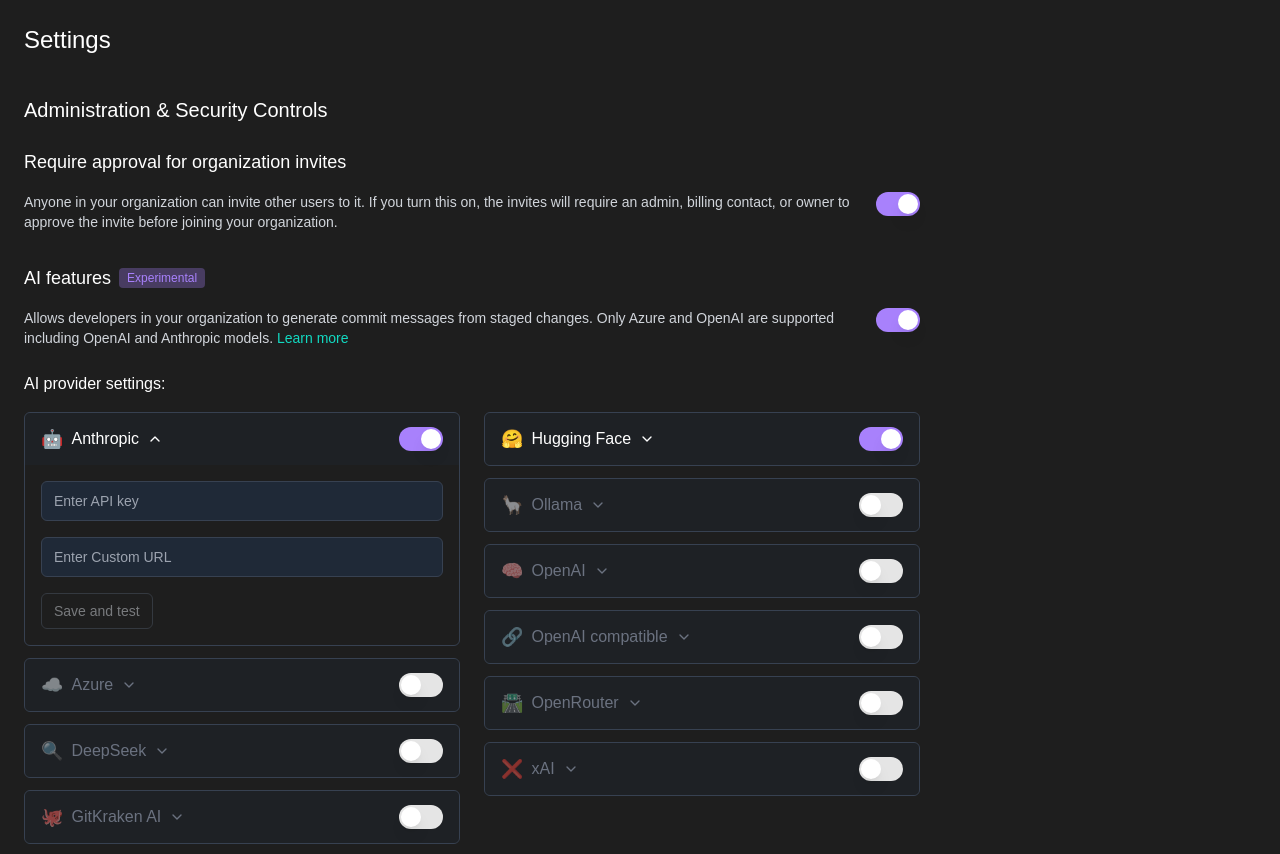
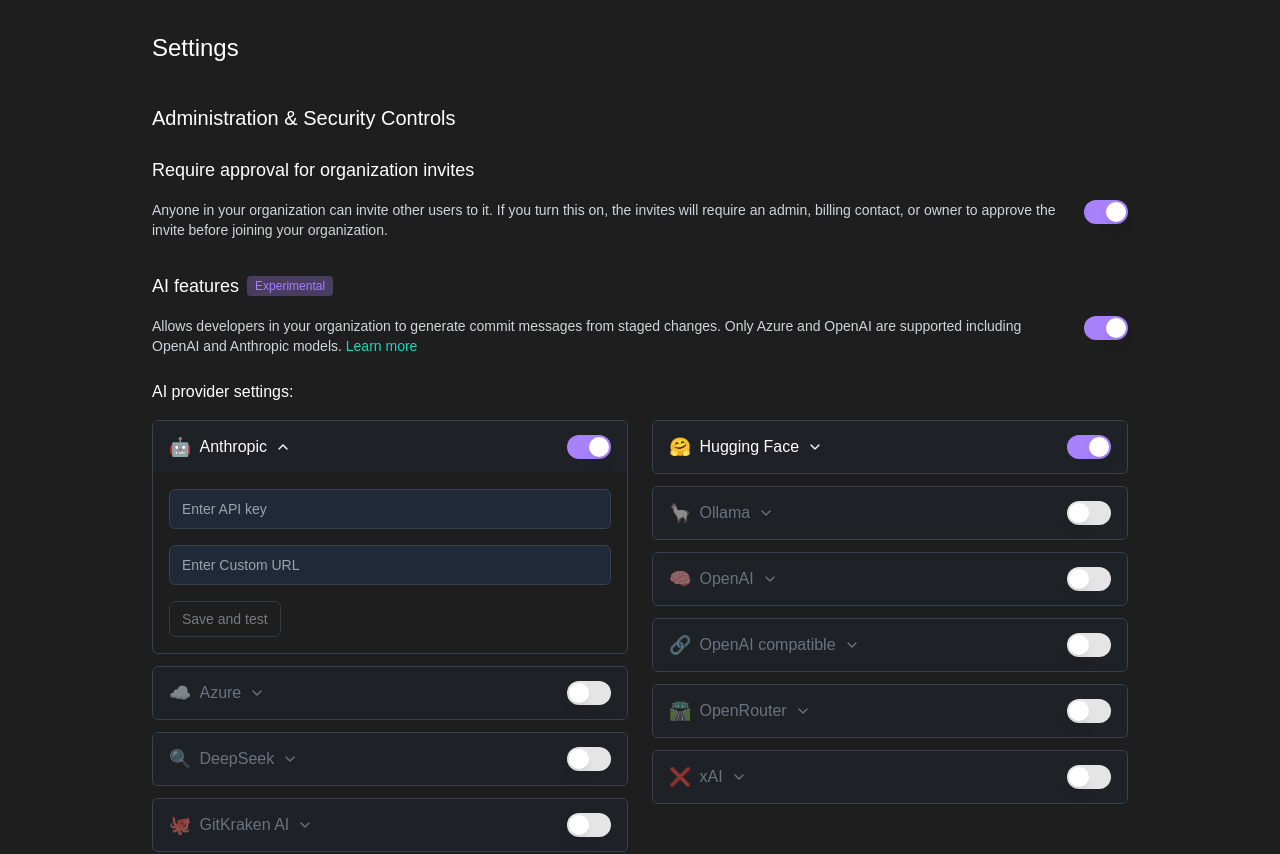
Before and after one commit to GradyGaugler/vercel, a Next.js app: page / in a window 1280 px wide. Shown: the top 854 px of the page. Built offline with nearby package versions, Linux system fonts and the light colour scheme.

Commit message:
feat: center page layout horizontally
Add flexbox for centered content and adjust padding for width.

Co-authored-by: Grady <100607112+GradyGaugler@users.noreply.github.com>

```diff
--- a/app/page.tsx
+++ b/app/page.tsx
@@ -13,10 +13,11 @@ export default function SecurityControlsPage() {
   const [selfHosted, setSelfHosted] = useState(false)
 
   return (
-    <div className="min-h-screen bg-[#1e1e1e] text-white p-6">
+    <div className="min-h-screen bg-[#1e1e1e] text-white flex justify-center">
+      <div className="w-full max-w-5xl px-6 py-8">
         <h1 className="text-2xl font-medium mb-10">Settings</h1>
 
-      <div className="max-w-4xl">
+        <div>
           <h2 className="text-xl font-medium mb-6">Administration & Security Controls</h2>
 
           {/* Require approval for organization invites */}
@@ -25,8 +26,8 @@ export default function SecurityControlsPage() {
             <div className="flex justify-between items-start">
               <div className="flex-1 mr-4">
                 <p className="text-gray-300 text-sm">
-                Anyone in your organization can invite other users to it. If you turn this on, the invites will require
-                an admin, billing contact, or owner to approve the invite before joining your organization.
+                  Anyone in your organization can invite other users to it. If you turn this on, the invites will
+                  require an admin, billing contact, or owner to approve the invite before joining your organization.
                 </p>
               </div>
               <Switch
@@ -41,7 +42,9 @@ export default function SecurityControlsPage() {
           <div className="mb-8">
             <div className="flex items-center gap-2 mb-4">
               <h3 className="text-lg font-medium">AI features</h3>
-            <span className="px-2 py-0.5 text-xs bg-[#a881fc] bg-opacity-30 text-[#a881fc] rounded">Experimental</span>
+              <span className="px-2 py-0.5 text-xs bg-[#a881fc] bg-opacity-30 text-[#a881fc] rounded">
+                Experimental
+              </span>
             </div>
             <div className="flex justify-between items-start mb-6">
               <div className="flex-1 mr-4">
@@ -111,5 +114,6 @@ export default function SecurityControlsPage() {
           </div>
         </div>
       </div>
+    </div>
   )
 }
```
Lines whose indentation alone changed are shown as unchanged.
